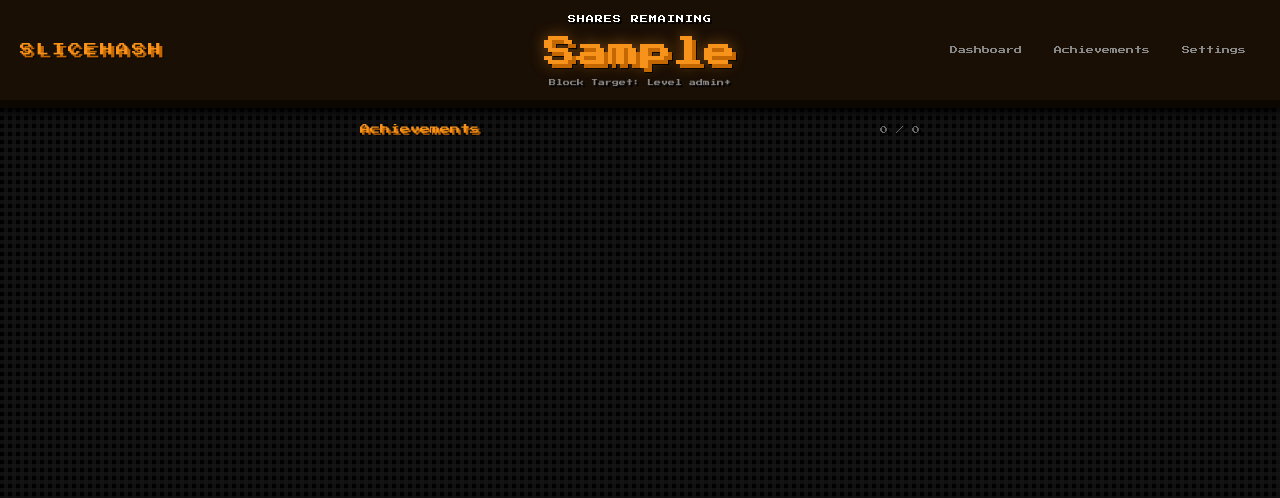
After one commit to terakael/slicehash, a Python web app: template src/slicehash/templates/achievements.html in a window 1280 px wide. The commit adds this page. Shown: the top 498 px of the page. Run offline with Jinja, Linux system fonts and the light colour scheme; the template is opened without the code that fills it: most values are stand-ins (such as "Sample title", 1, 10 or a date in 2020).

Commit message:
[master]

```diff
--- /dev/null
+++ b/src/slicehash/static/achievements.js
@@ -0,0 +1,224 @@
+// Achievements page JavaScript
+
+const ACHIEVEMENT_CATEGORY_SHAPE = {
+    grind:    'square',
+    level:    null,      // determined by level tier
+    meme:     'circle',
+    peak:     'diamond',
+    streak:   'hexagon',
+    longevity:'square',
+    hash:     'diamond',
+    seasonal: 'circle',
+};
+
+const RARITY_COLOR = {
+    common:    '#888',
+    uncommon:  '#56d364',
+    rare:      '#58a6ff',
+    epic:      '#bc8cff',
+    legendary: '#f7931a',
+};
+
+const ACHIEVEMENT_REGISTRY = [
+    // Grind
+    { id: 'grind_purchased_100',   name: 'Proof of Purchase', description: 'Purchase 100 shares total',       category: 'grind',    rarity: 'common',    secret: false },
+    { id: 'grind_purchased_1k',    name: 'Stack Builder',     description: 'Purchase 1,000 shares total',    category: 'grind',    rarity: 'uncommon',  secret: false },
+    { id: 'grind_purchased_10k',   name: 'Deep Digs',         description: 'Purchase 10,000 shares total',   category: 'grind',    rarity: 'rare',      secret: false },
+    { id: 'grind_purchased_100k',  name: 'Whale',             description: 'Purchase 100,000 shares total',  category: 'grind',    rarity: 'epic',      secret: false },
+    { id: 'grind_consumed_100',    name: 'In the Pool',       description: 'Consume 100 shares total',       category: 'grind',    rarity: 'common',    secret: false },
+    { id: 'grind_consumed_1k',     name: 'Seasoned',          description: 'Consume 1,000 shares total',     category: 'grind',    rarity: 'uncommon',  secret: false },
+    { id: 'grind_consumed_10k',    name: 'The Long Haul',     description: 'Consume 10,000 shares total',    category: 'grind',    rarity: 'rare',      secret: false },
+    { id: 'grind_consumed_100k',   name: 'Iron Pickaxe',      description: 'Consume 100,000 shares total',   category: 'grind',    rarity: 'epic',      secret: false },
+    { id: 'grind_big_batch',       name: 'All In',            description: 'Purchase 1,000+ shares at once', category: 'grind',    rarity: 'uncommon',  secret: false },
+    // Level milestones
+    { id: 'level_50',   name: 'Spark',               description: 'Reach level 50',   category: 'level', rarity: 'common',    secret: false },
+    { id: 'level_60',   name: 'Flame',               description: 'Reach level 60',   category: 'level', rarity: 'common',    secret: false },
+    { id: 'level_70',   name: 'Blaze',               description: 'Reach level 70',   category: 'level', rarity: 'uncommon',  secret: false },
+    { id: 'level_80',   name: 'Inferno',             description: 'Reach level 80',   category: 'level', rarity: 'uncommon',  secret: false },
+    { id: 'level_90',   name: 'Orbital',             description: 'Reach level 90',   category: 'level', rarity: 'uncommon',  secret: false },
+    { id: 'level_100',  name: 'To The Moon',         description: 'Reach level 100',  category: 'level', rarity: 'uncommon',  secret: false },
+    { id: 'level_110',  name: 'Interplanetary',      description: 'Reach level 110',  category: 'level', rarity: 'rare',      secret: false },
+    { id: 'level_120',  name: 'Solar',               description: 'Reach level 120',  category: 'level', rarity: 'rare',      secret: false },
+    { id: 'level_130',  name: 'Stellar',             description: 'Reach level 130',  category: 'level', rarity: 'rare',      secret: false },
+    { id: 'level_140',  name: 'Galactic',            description: 'Reach level 140',  category: 'level', rarity: 'rare',      secret: false },
+    { id: 'level_150',  name: 'Intergalactic',       description: 'Reach level 150',  category: 'level', rarity: 'epic',      secret: false },
+    { id: 'level_160',  name: 'Deep Space',          description: 'Reach level 160',  category: 'level', rarity: 'epic',      secret: false },
+    { id: 'level_170',  name: 'Quartz',              description: 'Reach level 170',  category: 'level', rarity: 'epic',      secret: false },
+    { id: 'level_180',  name: 'Amethyst',            description: 'Reach level 180',  category: 'level', rarity: 'epic',      secret: false },
+    { id: 'level_190',  name: 'Topaz',               description: 'Reach level 190',  category: 'level', rarity: 'epic',      secret: false },
+    { id: 'level_200',  name: 'Sapphire',            description: 'Reach level 200',  category: 'level', rarity: 'epic',      secret: false },
+    { id: 'level_210',  name: 'Ruby',                description: 'Reach level 210',  category: 'level', rarity: 'epic',      secret: false },
+    { id: 'level_220',  name: 'Emerald',             description: 'Reach level 220',  category: 'level', rarity: 'epic',      secret: false },
+    { id: 'level_230',  name: 'Diamond',             description: 'Reach level 230',  category: 'level', rarity: 'epic',      secret: false },
+    { id: 'level_240',  name: 'Starfire',            description: 'Reach level 240',  category: 'level', rarity: 'epic',      secret: false },
+    { id: 'level_250',  name: 'Honeycomb',           description: 'Reach level 250',  category: 'level', rarity: 'legendary', secret: false },
+    { id: 'level_260',  name: 'Sacred Geometry',     description: 'Reach level 260',  category: 'level', rarity: 'legendary', secret: false },
+    { id: 'level_270',  name: 'Crystalline',         description: 'Reach level 270',  category: 'level', rarity: 'legendary', secret: false },
+    { id: 'level_280',  name: 'The Pattern',         description: 'Reach level 280',  category: 'level', rarity: 'legendary', secret: false },
+    { id: 'level_290',  name: 'Transcendent',        description: 'Reach level 290',  category: 'level', rarity: 'legendary', secret: false },
+    { id: 'level_300',  name: 'GOD MODE',            description: 'Reach level 300',  category: 'level', rarity: 'legendary', secret: false },
+    { id: 'level_310',  name: 'Omniscient',          description: 'Reach level 310',  category: 'level', rarity: 'legendary', secret: false },
+    { id: 'level_320',  name: 'Absolute',            description: 'Reach level 320',  category: 'level', rarity: 'legendary', secret: false },
+    { id: 'level_330',  name: 'The Limit Does Not Exist', description: 'Reach level 330', category: 'level', rarity: 'legendary', secret: false },
+    // Meme
+    { id: 'meme_42',   name: 'The Answer',      description: 'Hit exactly level 42',  category: 'meme', rarity: 'rare',      secret: false },
+    { id: 'meme_69',   name: 'Nice',            description: 'Hit exactly level 69',  category: 'meme', rarity: 'uncommon',  secret: false },
+    { id: 'meme_99',   name: 'Max Level',       description: 'Hit exactly level 99',  category: 'meme', rarity: 'rare',      secret: false },
+    { id: 'meme_126',  name: 'Barrows Gloves',  description: 'Hit exactly level 126', category: 'meme', rarity: 'epic',      secret: false },
+    // Peak
+    { id: 'peak_chart_topper',  name: 'Chart Topper',   description: 'Appear in top 5 highscores (24h)',      category: 'peak', rarity: 'epic',      secret: false },
+    { id: 'peak_hall_of_fame',  name: 'Hall of Fame',   description: 'Appear in top 5 highscores (all-time)', category: 'peak', rarity: 'epic',      secret: false },
+    { id: 'peak_pole_position', name: 'Pole Position',  description: 'Reach #1 position',                     category: 'peak', rarity: 'legendary', secret: false },
+    { id: 'peak_fingertips',    name: 'Fingertips',     description: 'Within 5 levels of block target',       category: 'peak', rarity: 'rare',      secret: false },
+    { id: 'peak_eureka',        name: 'Eureka',         description: 'Find a block',                          category: 'peak', rarity: 'legendary', secret: false },
+    // Streaks
+    { id: 'streak_cold_10',         name: 'Cold Streak',      description: '10 consecutive shares below level 30',    category: 'streak', rarity: 'common',    secret: false },
+    { id: 'streak_drought_25',      name: 'Drought',           description: '25 consecutive shares below level 30',    category: 'streak', rarity: 'uncommon',  secret: false },
+    { id: 'streak_sahara_50',       name: 'Sahara',            description: '50 consecutive shares below level 30',    category: 'streak', rarity: 'rare',      secret: false },
+    { id: 'streak_on_fire_5',       name: 'On Fire',           description: '5 consecutive shares above level 50',     category: 'streak', rarity: 'uncommon',  secret: false },
+    { id: 'streak_white_hot_10',    name: 'White Hot',         description: '10 consecutive shares above level 50',    category: 'streak', rarity: 'rare',      secret: false },
+    { id: 'streak_unstoppable_20',  name: 'Unstoppable',       description: '20 consecutive shares above level 50',    category: 'streak', rarity: 'epic',      secret: false },
+    { id: 'streak_solar_flare_5',   name: 'Solar Flare',       description: '5 consecutive shares above level 100',    category: 'streak', rarity: 'rare',      secret: false },
+    { id: 'streak_supernova_10',    name: 'Supernova',         description: '10 consecutive shares above level 100',   category: 'streak', rarity: 'epic',      secret: false },
+    { id: 'streak_untouchable_20',  name: 'Untouchable',       description: '20 consecutive shares above level 100',   category: 'streak', rarity: 'legendary', secret: false },
+    { id: 'streak_feast_or_famine', name: 'Feast or Famine',   description: 'Same day: share below 30 AND above 100',  category: 'streak', rarity: 'uncommon',  secret: false },
+    { id: 'streak_hat_trick',       name: 'Hat Trick',         description: 'Same level 3 times in a row',             category: 'streak', rarity: 'uncommon',  secret: false },
+    { id: 'streak_like_clockwork',  name: 'Like Clockwork',    description: 'Same level 5 times in a row',             category: 'streak', rarity: 'rare',      secret: false },
+    { id: 'streak_broken_record',   name: 'Broken Record',     description: 'Same level 7 times in a row',             category: 'streak', rarity: 'epic',      secret: false },
+    // Longevity
+    { id: 'longevity_7d',              name: 'Settled In',     description: 'Account is 7 days old',            category: 'longevity', rarity: 'common',    secret: false },
+    { id: 'longevity_30d',             name: 'Regular',        description: 'Account is 30 days old',           category: 'longevity', rarity: 'common',    secret: false },
+    { id: 'longevity_180d',            name: 'Committed',      description: 'Account is 180 days old',          category: 'longevity', rarity: 'uncommon',  secret: false },
+    { id: 'longevity_365d',            name: 'Veteran',        description: 'Account is 365 days old',          category: 'longevity', rarity: 'rare',      secret: false },
+    { id: 'longevity_habit_4w',        name: 'Habit',          description: 'Purchased in 4 different weeks',   category: 'longevity', rarity: 'common',    secret: false },
+    { id: 'longevity_dedicated_12w',   name: 'Dedicated',      description: 'Purchased in 12 different weeks',  category: 'longevity', rarity: 'uncommon',  secret: false },
+    { id: 'longevity_true_believer_52w', name: 'True Believer', description: 'Purchased in 52 different weeks', category: 'longevity', rarity: 'rare',      secret: false },
+    { id: 'longevity_solvent_1d',      name: 'Solvent',        description: 'Balance never empty for 1 day',    category: 'longevity', rarity: 'common',    secret: false },
+    { id: 'longevity_funded_7d',       name: 'Funded',         description: 'Balance never empty for 7 days',   category: 'longevity', rarity: 'uncommon',  secret: false },
+    { id: 'longevity_sustained_30d',   name: 'Sustained',      description: 'Balance never empty for 30 days',  category: 'longevity', rarity: 'rare',      secret: false },
+    { id: 'longevity_ironclad_180d',   name: 'Ironclad',       description: 'Balance never empty for 180 days', category: 'longevity', rarity: 'epic',      secret: false },
+    // Hash easter eggs
+    { id: 'hash_bada55', name: 'Badass',            description: '???', category: 'hash', rarity: 'rare', secret: true },
+    { id: 'hash_dead',   name: 'Dead Block',         description: '???', category: 'hash', rarity: 'rare', secret: true },
+    { id: 'hash_face',   name: 'Face in the Crowd',  description: '???', category: 'hash', rarity: 'rare', secret: true },
+    { id: 'hash_cafe',   name: 'Hash Café',           description: '???', category: 'hash', rarity: 'rare', secret: true },
+    { id: 'hash_beef',   name: 'Beefy',               description: '???', category: 'hash', rarity: 'rare', secret: true },
+    { id: 'hash_c0de',   name: 'Code Found',          description: '???', category: 'hash', rarity: 'rare', secret: true },
+    { id: 'hash_f00d',   name: 'Hash Browns',         description: '???', category: 'hash', rarity: 'rare', secret: true },
+    { id: 'hash_600d',   name: 'Good Vibes',          description: '???', category: 'hash', rarity: 'rare', secret: true },
+    { id: 'hash_fade',   name: 'Fading Signal',       description: '???', category: 'hash', rarity: 'rare', secret: true },
+    { id: 'hash_feed',   name: 'Feed the Machine',    description: '???', category: 'hash', rarity: 'rare', secret: true },
+    { id: 'hash_c001',   name: 'Cool Runnings',       description: '???', category: 'hash', rarity: 'rare', secret: true },
+    { id: 'hash_deed',   name: 'Done Deed',           description: '???', category: 'hash', rarity: 'rare', secret: true },
+    { id: 'hash_abba',   name: 'Dancing Queen',       description: '???', category: 'hash', rarity: 'rare', secret: true },
+    // Seasonal
+    { id: 'seasonal_genesis',     name: 'Genesis',     description: 'Mine on January 3rd',          category: 'seasonal', rarity: 'epic',      secret: false },
+    { id: 'seasonal_white_paper', name: 'White Paper', description: 'Mine on October 31st',         category: 'seasonal', rarity: 'epic',      secret: false },
+    { id: 'seasonal_pizza_day',   name: 'Pizza Day',   description: 'Mine on May 22nd',             category: 'seasonal', rarity: 'epic',      secret: false },
+    { id: 'seasonal_christmas',   name: 'Christmas',   description: 'Mine on December 25th',        category: 'seasonal', rarity: 'epic',      secret: false },
+    { id: 'seasonal_new_year',    name: 'New Year',    description: 'Mine on January 1st',          category: 'seasonal', rarity: 'epic',      secret: false },
+    { id: 'seasonal_halving',     name: 'The Halving', description: 'Mine within 24h of a halving', category: 'seasonal', rarity: 'legendary', secret: false },
+];
+
+function getAchievementShape(def) {
+    if (def.category === 'level') {
+        const threshold = parseInt(def.id.split('_')[1], 10);
+        const tier = Math.floor((threshold - 10) / 80);
+        const shapes = ['square', 'circle', 'diamond', 'hexagon'];
+        return shapes[Math.min(tier, 3)];
+    }
+    return ACHIEVEMENT_CATEGORY_SHAPE[def.category] || 'square';
+}
+
+function renderAchievementBadge(def, isUnlocked) {
+    const badge = document.createElement('div');
+    badge.className = `achievement-badge ${isUnlocked ? 'unlocked' : 'locked'}${def.secret ? ' secret' : ''}`;
+    badge.dataset.achievementId = def.id;
+    badge.dataset.rarity = def.rarity;
+    badge.title = isUnlocked ? `${def.name}: ${def.description}` : (def.secret ? '???' : def.description);
+
+    const shape = getAchievementShape(def);
+    const color = isUnlocked ? RARITY_COLOR[def.rarity] : '#444';
+    const darkerColor = isUnlocked
+        ? color.replace(/^#/, '')
+              .match(/.{2}/g)
+              .map(c => Math.round(parseInt(c, 16) * 0.6).toString(16).padStart(2, '0'))
+              .join('')
+        : '222';
+
+    const icon = document.createElement('div');
+    icon.className = `achievement-icon hs-badge shape-${shape}`;
+    icon.style.backgroundColor = color;
+    icon.style.borderColor = `#${darkerColor}`;
+    icon.style.color = '#000';
+    icon.style.fontSize = '9px';
+    icon.textContent = '';
+
+    const name = document.createElement('div');
+    name.className = 'achievement-name';
+    name.textContent = def.secret && !isUnlocked ? '???' : def.name;
+
+    badge.appendChild(icon);
+    badge.appendChild(name);
+    return badge;
+}
+
+function renderAchievementGrid(unlockedList) {
+    const grid = document.getElementById('achievements-grid');
+    const countEl = document.getElementById('achievements-count');
+    if (!grid) return;
+
+    const unlockedSet = new Set(unlockedList.map(u => u.id));
+    const visibleDefs = ACHIEVEMENT_REGISTRY.filter(def => !def.secret || unlockedSet.has(def.id));
+
+    grid.innerHTML = '';
+    visibleDefs.forEach(def => {
+        grid.appendChild(renderAchievementBadge(def, unlockedSet.has(def.id)));
+    });
+
+    if (countEl) {
+        const totalVisible = ACHIEVEMENT_REGISTRY.filter(def => !def.secret).length;
+        countEl.textContent = `${unlockedSet.size} / ${totalVisible}`;
+    }
+}
+
+function handleAchievementUnlock(data) {
+    const grid = document.getElementById('achievements-grid');
+    if (!grid) return;
+
+    const achId = data.achievement_id;
+    const def = ACHIEVEMENT_REGISTRY.find(d => d.id === achId);
+    if (!def) return;
+
+    const existing = grid.querySelector(`[data-achievement-id="${achId}"]`);
+    const newBadge = renderAchievementBadge(def, true);
+    newBadge.classList.add('just-unlocked');
+
+    if (existing) {
+        grid.replaceChild(newBadge, existing);
+    } else {
+        grid.appendChild(newBadge);
+    }
+    setTimeout(() => newBadge.classList.remove('just-unlocked'), 600);
+
+    const countEl = document.getElementById('achievements-count');
+    if (countEl) {
+        const match = countEl.textContent.match(/(\d+)\s*\/\s*(\d+)/);
+        if (match) {
+            countEl.textContent = `${parseInt(match[1]) + 1} / ${match[2]}`;
+        }
+    }
+}
+
+document.addEventListener('DOMContentLoaded', async () => {
+    try {
+        const response = await fetch('/api/users/me/achievements');
+        if (!response.ok) return;
+        const data = await response.json();
+        renderAchievementGrid(data.achievements || []);
+    } catch (error) {
+        console.error('Error loading achievements:', error);
+    }
+
+    initSharedSSE(null, null, handleAchievementUnlock);
+});
--- a/src/slicehash/static/style.css
+++ b/src/slicehash/static/style.css
@@ -2566,85 +2566,83 @@ textarea.validator-input {
         flex-shrink: 0;
     }
 
-    /* ── Achievements section ── */
-    .achievements-section {
-        border-top: 2px solid #3d2612;
-        padding: 10px 14px;
-        flex-shrink: 0;
-        height: 132px;
-        display: flex;
-        flex-direction: column;
-        min-height: 0;
-    }
-
-    .achievements-header {
+}
+
+/* ── Achievements page ─────────────────────────────────────────────────────── */
+
+.achievements-container {
+    max-width: 600px;
+    margin: 0 auto;
+    padding: 20px 20px 100px 20px;
+}
+
+.achievements-page-header {
     display: flex;
     justify-content: space-between;
-        align-items: center;
-        margin-bottom: 8px;
-        flex-shrink: 0;
-    }
-
-    .achievements-title { font-size: 8px; color: #f7931a; }
-    .achievements-count { font-size: 7px; color: #666; }
+    align-items: baseline;
+    margin-bottom: 20px;
+}
+
+.achievements-page-title {
+    font-size: 10px;
+    color: #f7931a;
+    text-shadow: 2px 2px 0px #c46700;
+}
+
+.achievements-page-count {
+    font-size: 8px;
+    color: #666;
+}
 
 .achievements-grid {
     display: grid;
-        grid-template-columns: repeat(auto-fill, minmax(52px, 1fr));
-        gap: 4px;
-        overflow-y: auto;
-        overflow-x: hidden;
-        flex: 1;
-        min-height: 0;
-        scrollbar-width: thin;
-        scrollbar-color: #3d2612 transparent;
-    }
-
-    .achievements-grid::-webkit-scrollbar { width: 4px; }
-    .achievements-grid::-webkit-scrollbar-track { background: transparent; }
-    .achievements-grid::-webkit-scrollbar-thumb { background: #3d2612; border-radius: 2px; }
+    grid-template-columns: repeat(auto-fill, minmax(80px, 1fr));
+    gap: 10px;
+}
 
 .achievement-badge {
     display: flex;
     flex-direction: column;
     align-items: center;
-        gap: 3px;
-        padding: 4px 3px;
+    gap: 6px;
+    padding: 10px 6px;
     cursor: default;
     position: relative;
-    }
-
-    .achievement-badge.locked { opacity: 0.2; filter: grayscale(1); }
+    background-color: #1a0f05;
+    border: 2px solid transparent;
+}
+
+.achievement-badge.locked { opacity: 0.25; filter: grayscale(1); }
 .achievement-badge.unlocked { opacity: 1; }
 .achievement-badge.secret.locked { display: none; }
 
 .achievement-icon {
-        width: 32px;
-        height: 32px;
+    width: 40px;
+    height: 40px;
 }
 
 .achievement-name {
-        font-size: 5px;
+    font-size: 6px;
     color: #888;
     text-align: center;
-        line-height: 1.4;
+    line-height: 1.5;
     word-break: break-word;
 }
 
 .achievement-badge.unlocked .achievement-name { color: #e0e0e0; }
 
-    .achievement-badge.unlocked[data-rarity="common"]    { border: 2px solid #555; }
-    .achievement-badge.unlocked[data-rarity="uncommon"]  { border: 2px solid #56d364; }
-    .achievement-badge.unlocked[data-rarity="rare"]      { border: 2px solid #58a6ff; }
-    .achievement-badge.unlocked[data-rarity="epic"]      { border: 2px solid #bc8cff; }
-    .achievement-badge.unlocked[data-rarity="legendary"] { border: 2px solid #f7931a; box-shadow: 0 0 6px rgba(247,147,26,0.4); }
+.achievement-badge.unlocked[data-rarity="common"]    { border-color: #555; }
+.achievement-badge.unlocked[data-rarity="uncommon"]  { border-color: #56d364; }
+.achievement-badge.unlocked[data-rarity="rare"]      { border-color: #58a6ff; }
+.achievement-badge.unlocked[data-rarity="epic"]      { border-color: #bc8cff; }
+.achievement-badge.unlocked[data-rarity="legendary"] { border-color: #f7931a; box-shadow: 0 0 8px rgba(247,147,26,0.35); }
 
 @keyframes achievementUnlock {
     0%   { transform: scale(1);   filter: brightness(1); }
-        40%  { transform: scale(1.4); filter: brightness(2); }
+    40%  { transform: scale(1.3); filter: brightness(2); }
     100% { transform: scale(1);   filter: brightness(1); }
 }
+
 .achievement-badge.just-unlocked {
     animation: achievementUnlock 0.5s ease-out forwards;
 }
-}
--- /dev/null
+++ b/src/slicehash/templates/achievements.html
@@ -0,0 +1,18 @@
+{% extends "base.html" %}
+
+{% block title %}Achievements - MineShare{% endblock %}
+
+{% block content %}
+<div class="achievements-container">
+    <div class="achievements-page-header">
+        <span class="achievements-page-title">Achievements</span>
+        <span class="achievements-page-count" id="achievements-count">0 / 0</span>
+    </div>
+    <div class="achievements-grid" id="achievements-grid"></div>
+</div>
+{% endblock %}
+
+{% block scripts %}
+<script src="{{ url_for('static', filename='shared.js') }}"></script>
+<script src="{{ url_for('static', filename='achievements.js') }}"></script>
+{% endblock %}
--- a/src/slicehash/templates/base.html
+++ b/src/slicehash/templates/base.html
@@ -33,6 +33,7 @@
             <!-- Desktop navigation (shown via CSS on desktop, hidden on mobile) -->
             <nav class="top-nav">
                 <a href="/dashboard" class="top-nav-item {% if request.path == '/dashboard' %}active{% endif %}">Dashboard</a>
+                <a href="/achievements" class="top-nav-item {% if request.path == '/achievements' %}active{% endif %}">Achievements</a>
                 <a href="/settings" class="top-nav-item {% if request.path == '/settings' %}active{% endif %}">Settings</a>
             </nav>
         </div>
@@ -75,6 +76,12 @@
             </svg>
             <span>Purchases</span>
         </a>
+        <a href="/achievements" class="nav-item {% if request.path == '/achievements' %}active{% endif %}">
+            <svg width="24" height="24" viewBox="0 0 24 24" fill="none" xmlns="http://www.w3.org/2000/svg">
+                <polygon points="12,2 15.09,8.26 22,9.27 17,14.14 18.18,21.02 12,17.77 5.82,21.02 7,14.14 2,9.27 8.91,8.26" stroke="currentColor" stroke-width="2" stroke-linecap="round" stroke-linejoin="round"/>
+            </svg>
+            <span>Badges</span>
+        </a>
         <a href="/settings" class="nav-item {% if request.path == '/settings' %}active{% endif %}">
             <svg width="24" height="24" viewBox="0 0 24 24" fill="none" xmlns="http://www.w3.org/2000/svg">
                 <path d="M20 21v-2a4 4 0 0 0-4-4H8a4 4 0 0 0-4 4v2" stroke="currentColor" stroke-width="2" stroke-linecap="round" stroke-linejoin="round"/>
```
Also changed, not shown: src/slicehash/app.py (+10 -0 lines), src/slicehash/static/dashboard.js (+1 -238 lines), src/slicehash/templates/dashboard.html (+0 -8 lines). Lines whose indentation alone changed are shown as unchanged.
